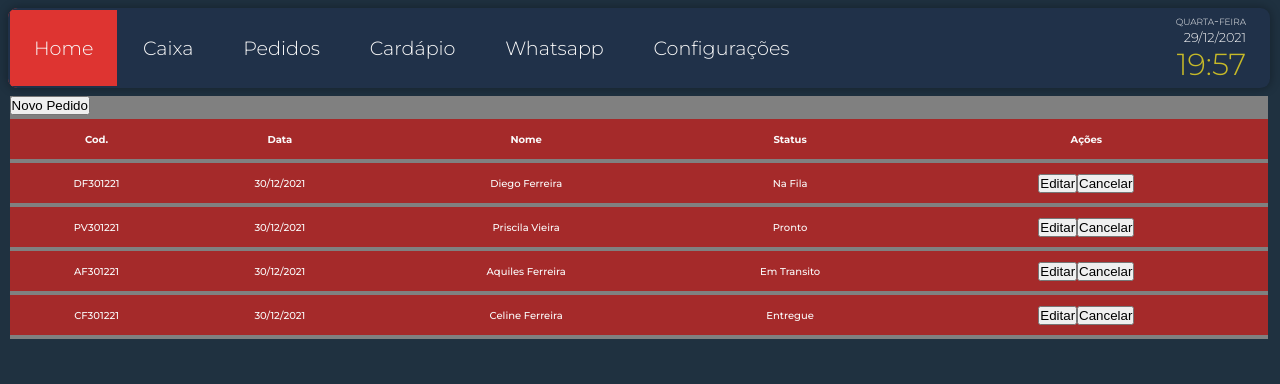
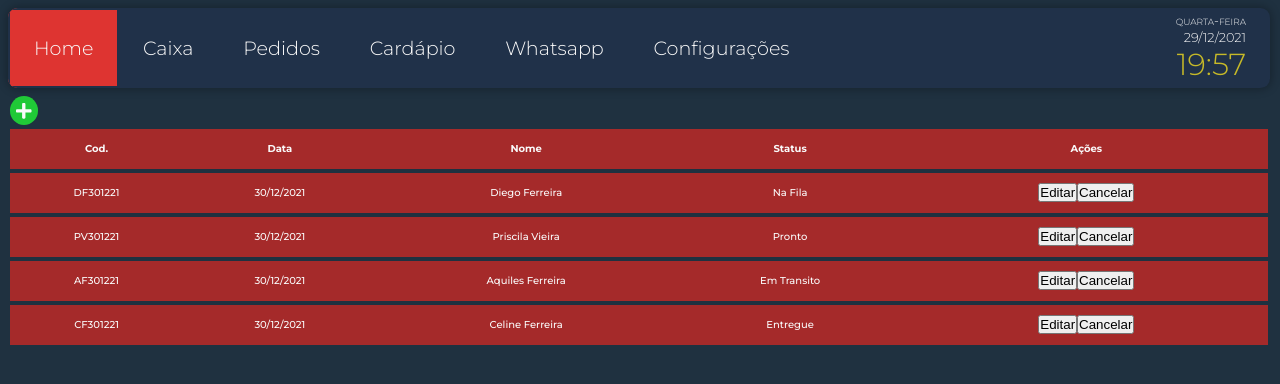
Before and after one commit to di-ferreira/delivery-app, a React (Create React App) app: page /pedidos in a window 1280 px wide. Shown: the top 384 px of the page. Built offline with nearby package versions, Linux system fonts and the light colour scheme.

Commit message:
add Button Component

```diff
--- a/package.json
+++ b/package.json
@@ -3,6 +3,11 @@
   "version": "0.1.0",
   "private": true,
   "dependencies": {
+    "@fortawesome/fontawesome-svg-core": "^1.2.36",
+    "@fortawesome/free-brands-svg-icons": "^5.15.4",
+    "@fortawesome/free-regular-svg-icons": "^5.15.4",
+    "@fortawesome/free-solid-svg-icons": "^5.15.4",
+    "@fortawesome/react-fontawesome": "^0.1.16",
     "@testing-library/jest-dom": "^5.14.1",
     "@testing-library/react": "^12.0.0",
     "@testing-library/user-event": "^13.2.1",
@@ -14,7 +19,6 @@
     "date-fns": "^2.28.0",
     "react": "^17.0.2",
     "react-dom": "^17.0.2",
-    "react-icons": "^4.3.1",
     "react-router-dom": "^5.2.0",
     "react-scripts": "5.0.0",
     "styled-components": "^5.3.3",
--- a/src/colors.ts
+++ b/src/colors.ts
@@ -7,6 +7,7 @@ export const colors = {
   green: "#20c937",
   yellow: "#c7ba28",
   white: "#FAFAFA",
+  gray: "#AAA",
   whiteGray: "230,230,230",
   blackRgb: "0, 0, 0",
 };
--- /dev/null
+++ b/src/components/Button/index.tsx
@@ -0,0 +1,39 @@
+import React from "react";
+import { FontAwesomeIcon } from "@fortawesome/react-fontawesome";
+import { IconProp, SizeProp } from "@fortawesome/fontawesome-svg-core";
+
+import { Container, iButtonType } from "./styles";
+
+interface iButton {
+  Text?: string;
+  Title?: string;
+  Icon?: IconProp;
+  Size?: SizeProp;
+  Rounded?: boolean;
+  Type?: iButtonType;
+  onclick: () => void;
+}
+
+const Button: React.FC<iButton> = ({
+  Type,
+  Icon,
+  Text,
+  Size,
+  Rounded,
+  Title,
+  onclick,
+}) => {
+  return (
+    <Container
+      rounded={Rounded}
+      typeButton={Type}
+      title={Title}
+      onClick={() => onclick()}
+    >
+      {Icon && <FontAwesomeIcon icon={Icon} size={Size} />}
+      {Text && <span>{Text}</span>}
+    </Container>
+  );
+};
+
+export default Button;
--- /dev/null
+++ b/src/components/Button/styles.ts
@@ -0,0 +1,28 @@
+import styled from "styled-components";
+import { colors } from "../../colors";
+
+export type iButtonType = "default" | "success" | "warn" | "danger";
+
+interface isButton {
+  typeButton?: iButtonType;
+  rounded?: boolean;
+}
+
+export const Container = styled.button<isButton>`
+  display: flex;
+  align-items: center;
+  justify-content: center;
+  cursor: pointer;
+  color: ${colors.white};
+  border: none;
+  padding: 0.35rem 0.4rem;
+  border-radius: ${(props) => (props.rounded ? "50%" : 0)};
+  background-color: ${(props) =>
+    props.typeButton === "danger"
+      ? colors.red
+      : props.typeButton === "warn"
+      ? colors.yellow
+      : props.typeButton === "success"
+      ? colors.green
+      : colors.gray};
+`;
--- a/src/components/NavBar/index.tsx
+++ b/src/components/NavBar/index.tsx
@@ -71,7 +71,7 @@ const NavBar = () => {
         <Data>{format(date, "dd/MM/yyyy")}</Data>
         <Hora>
           {dateTime.hours}:
-          {dateTime.minutes > 0 && dateTime.minutes <= 9
+          {dateTime.minutes >= 0 && dateTime.minutes <= 9
             ? "0" + dateTime.minutes
             : dateTime.minutes}
         </Hora>
--- a/src/components/TableData/index.tsx
+++ b/src/components/TableData/index.tsx
@@ -1,5 +1,6 @@
 import React from "react";
-
+import Button from "../Button";
+import { faPlus } from "@fortawesome/free-solid-svg-icons";
 import {
   Container,
   Table,
@@ -13,7 +14,14 @@ const TableData: React.FC = () => {
   return (
     <Container>
       <TableTools>
-        <button>Novo Pedido</button>
+        <Button
+          Icon={faPlus}
+          Size={"lg"}
+          Rounded={true}
+          Type="success"
+          Title="Adicionar Pedido"
+          onclick={() => console.log("pedido adicionado")}
+        />
       </TableTools>
       <Table>
         <TableHeader>
--- a/src/components/TableData/styles.ts
+++ b/src/components/TableData/styles.ts
@@ -5,7 +5,6 @@ export const Container = styled.div`
   height: 100%;
   overflow: hidden;
   overflow-y: auto;
-  background-color: gray;
 `;
 
 export const Table = styled.table`
```
Also changed, not shown: 1 other file (tests, documents, lock files or other folders).
